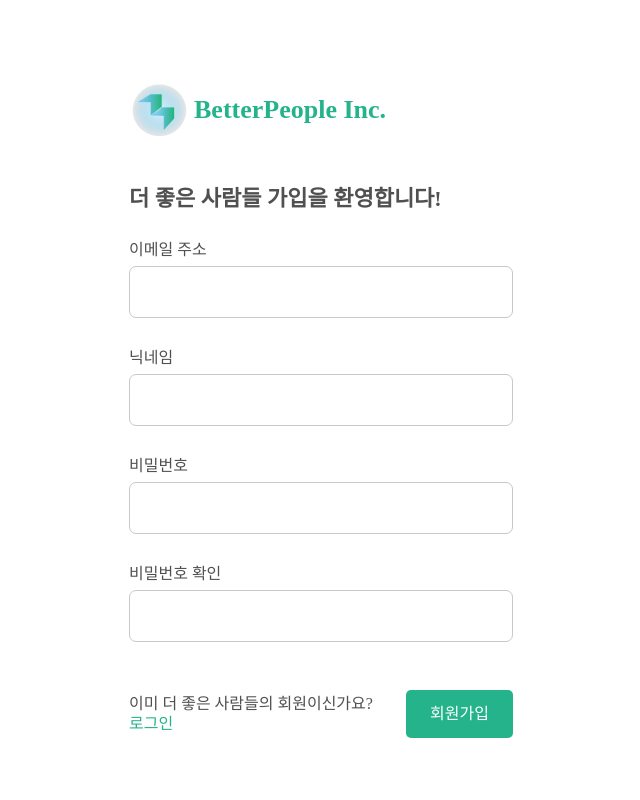
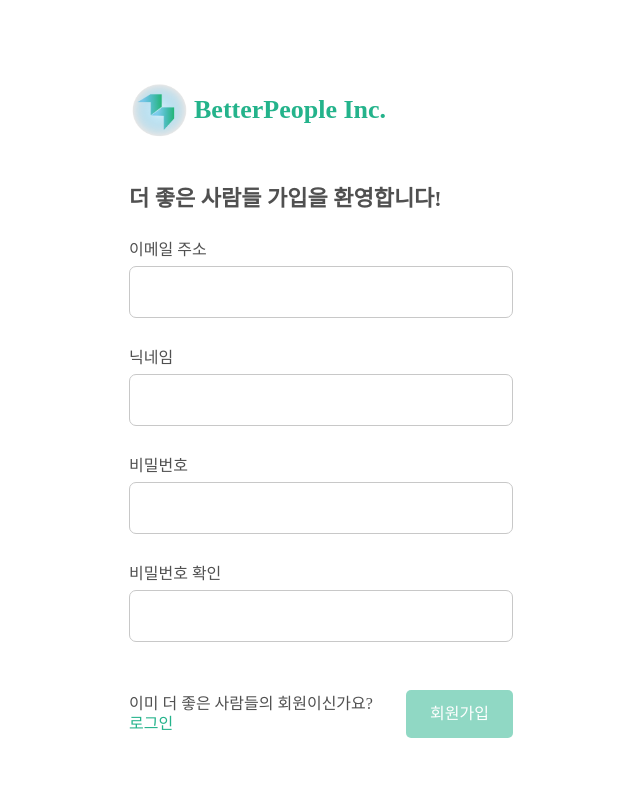
Before and after one commit to Raypark-betterpeople/betterpeople-frontend, a React (Create React App) app: page /create-account in a window 1280 px wide. Shown: the top 800 px of the page, without its empty margins (319-959 px from the left). Built offline with nearby package versions, Linux system fonts and the light colour scheme.

Commit message:
create-account & mutation 폼 유효성 검사

```diff
--- a/package.json
+++ b/package.json
@@ -11,11 +11,13 @@
     "@types/node": "^17.0.8",
     "@types/react": "^17.0.38",
     "@types/react-dom": "^17.0.11",
+    "@types/react-helmet": "^6.1.5",
     "@types/styled-components": "^5.1.19",
     "apollo": "^2.33.9",
     "graphql": "^16.2.0",
     "react": "^17.0.2",
     "react-dom": "^17.0.2",
+    "react-helmet": "^6.1.0",
     "react-hook-form": "^7.22.5",
     "react-router-dom": "^6.2.1",
     "react-scripts": "5.0.0",
--- a/public/index.html
+++ b/public/index.html
@@ -24,7 +24,7 @@
       work correctly both with client-side routing and a non-root public URL.
       Learn how to configure a non-root public URL by running `npm run build`.
     -->
-    <title>React App</title>
+    <title>더 좋은 사람들</title>
   </head>
   <body>
     <noscript>You need to enable JavaScript to run this app.</noscript>
--- /dev/null
+++ b/src/__generated__/createAccountMutation.ts
@@ -0,0 +1,24 @@
+/* tslint:disable */
+/* eslint-disable */
+// @generated
+// This file was automatically generated and should not be edited.
+
+import { CreateAccountInput } from "./globalTypes";
+
+// ====================================================
+// GraphQL mutation operation: createAccountMutation
+// ====================================================
+
+export interface createAccountMutation_createAccount {
+  __typename: "CreateAccountOutput";
+  ok: boolean;
+  error: string | null;
+}
+
+export interface createAccountMutation {
+  createAccount: createAccountMutation_createAccount;
+}
+
+export interface createAccountMutationVariables {
+  createAccountInput: CreateAccountInput;
+}
--- a/src/pages/create-account.tsx
+++ b/src/pages/create-account.tsx
@@ -1,9 +1,31 @@
+import { gql, useMutation } from "@apollo/client";
 import React from "react";
+import { Helmet } from "react-helmet";
 import { useForm } from "react-hook-form";
-import { Link } from "react-router-dom";
+import { Link, useNavigate } from "react-router-dom";
 import styled from "styled-components";
 import { FormError } from "../components/form-error";
 import AroundLogo from "../images/around_logo.png";
+import {
+  createAccountMutation,
+  createAccountMutationVariables,
+} from "../__generated__/createAccountMutation";
+
+const CREATE_ACCOUNT_MUTATION = gql`
+  mutation createAccountMutation($createAccountInput: CreateAccountInput!) {
+    createAccount(input: $createAccountInput) {
+      ok
+      error
+    }
+  }
+`;
+
+interface ICreateAccountForm {
+  email: string;
+  password: string;
+  nickname: string;
+  passwordcheck: string;
+}
 
 const Section = styled.div`
   width: 100vw;
@@ -91,7 +113,7 @@ const Form = styled.form`
   }
 `;
 
-const Button = styled.button`
+const Button = styled.button<{ opacity?: string; canClick?: string }>`
   all: unset;
   background-color: rgb(36, 179, 139);
   color: white;
@@ -100,6 +122,8 @@ const Button = styled.button`
   transition: 0.5s;
   font-weight: 500;
   cursor: pointer;
+  pointer-events: ${(props) => props.canClick};
+  opacity: ${(props) => props.opacity};
   :hover {
     opacity: 0.7;
   }
@@ -122,14 +146,39 @@ export const CreateAccount = () => {
     register,
     getValues,
     handleSubmit,
-    formState: { errors },
-  } = useForm({
+    formState: { errors, isValid },
+  } = useForm<ICreateAccountForm>({
     mode: "onChange",
   });
-
+  const navigate = useNavigate();
+  const onCompleted = (data: createAccountMutation) => {
+    const {createAccount: { ok }} = data;
+    if(ok) {
+      navigate('/login')
+    }
+  }
+  const [createAccountMutation, { data }] = useMutation<
+    createAccountMutation,
+    createAccountMutationVariables
+  >(CREATE_ACCOUNT_MUTATION, {onCompleted});
+  const onSubmit = () => {
+    const { email, password, nickname } = getValues();
+    createAccountMutation({
+      variables: {
+        createAccountInput: {
+          email,
+          password,
+          nickname,
+        },
+      },
+    });
+  };
   return (
     <Section>
-      <Form>
+      <Helmet>
+        <title>더 좋은 사람들 | 회원가입</title>
+      </Helmet>
+      <Form onSubmit={handleSubmit(onSubmit)}>
         <Link style={{ textDecoration: "none" }} to="/">
           <InlineStyle>
             <AROUND_LOGO src={AroundLogo} alt="로고" />
@@ -151,12 +200,18 @@ export const CreateAccount = () => {
         </Font>
         <Input
           style={{ boxSizing: "border-box" }}
-          {...register("email", { required: "이메일은 필수 항목입니다." })}
+          {...register("email", {
+            required: "이메일은 필수 항목입니다.",
+            pattern: /^(([^<>()\[\]\\.,;:\s@"]+(\.[^<>()\[\]\\.,;:\s@"]+)*)|(".+"))@((\[[0-9]{1,3}\.[0-9]{1,3}\.[0-9]{1,3}\.[0-9]{1,3}])|(([a-zA-Z\-0-9]+\.)+[a-zA-Z]{2,}))$/,
+          })}
           type="email"
           required
         />
         {errors.email?.message && (
           <FormError errorMessage={errors.email?.message} />
+        )}
+        {errors.email?.type === "pattern" && (
+          <FormError errorMessage="이메일 형식이 올바르지 않습니다." />
         )}
         <Font fontSize="16px" fontColor="rgb(80,80,80)" marginTop="2rem">
           닉네임
@@ -186,7 +241,7 @@ export const CreateAccount = () => {
           <FormError errorMessage={errors.password?.message} />
         )}
         {errors.password?.type === "minLength" && (
-          <FormError errorMessage="비밀번호는 8글자 이상이어야 합니다." />
+          <FormError errorMessage="비밀번호는 10글자 이상이어야 합니다." />
         )}
         <Font fontSize="16px" fontColor="rgb(80,80,80)" marginTop="2rem">
           비밀번호 확인
@@ -194,12 +249,16 @@ export const CreateAccount = () => {
         <Input
           style={{ boxSizing: "border-box" }}
           {...register("passwordcheck", {
-            required: "비밀번호는 필수 항목입니다.",
+            required: "비밀번호가 일치하지 않습니다.",
             minLength: 10,
+            validate: (value) => value === getValues("password"),
           })}
           type="password"
           required
         />
+        {errors.passwordcheck?.type === "validate" && (
+          <FormError errorMessage="비밀번호가 일치하지 않습니다." />
+        )}
         <Seperate>
           <div>
             <Font fontSize="16px" fontColor="rgb(80,80,80)">
@@ -219,8 +278,15 @@ export const CreateAccount = () => {
               </Font>
             </Link>
           </div>
-          <Button>회원가입</Button>
+          {isValid ? (
+            <Button>회원가입</Button>
+          ) : (
+            <Button canClick="none" opacity="0.5">
+              회원가입
+            </Button>
+          )}
         </Seperate>
+        {data?.createAccount.error && <FormError errorMessage={data?.createAccount.error} />}
       </Form>
     </Section>
   );
--- a/src/pages/login.tsx
+++ b/src/pages/login.tsx
@@ -1,14 +1,16 @@
 import { gql, useMutation } from "@apollo/client";
 import React from "react";
 import { useForm } from "react-hook-form";
-import { Link } from "react-router-dom";
+import { Link, useNavigate } from "react-router-dom";
 import styled from "styled-components";
 import { FormError } from "../components/form-error";
+import Helmet from "react-helmet";
 import AroundLogo from "../images/around_logo.png";
 import {
   LoginMutation,
   LoginMutationVariables,
 } from "../__generated__/LoginMutation";
+import { isLoggedInVar } from "../apollo";
 
 const LOGIN_MUTATION = gql`
   mutation LoginMutation($loginInput: LoginInput!) {
@@ -106,7 +108,7 @@ const Form = styled.form`
   }
 `;
 
-const Button = styled.button`
+const Button = styled.button<{ opacity?: string, canClick?: string }>`
   all: unset;
   background-color: rgb(36, 179, 139);
   color: white;
@@ -115,12 +117,14 @@ const Button = styled.button`
   transition: 0.5s;
   font-weight: 500;
   cursor: pointer;
+  pointer-events: ${(props) => props.canClick};
+  opacity: ${(props) => props.opacity};
   :hover {
     opacity: 0.7;
   }
   @media only screen and (max-width: 520px) {
     padding: 0.8rem 1rem 0.8rem 1rem;
-    font-size:14px;
+    font-size: 14px;
   }
 `;
 
@@ -142,25 +146,30 @@ export const Login = () => {
     register,
     getValues,
     handleSubmit,
-    formState: { errors },
+    formState: { errors, isValid },
   } = useForm<IForm>({
-    mode: "onChange"
+    mode: "onChange",
   });
+
+  const navigate = useNavigate();
+
   const onCompleted = (data: LoginMutation) => {
     const {
       Login: { ok, error, token },
     } = data;
     if (ok) {
-      console.log(token)
+      console.log(token);
+      isLoggedInVar(true);
+      navigate('/')
     }
-    if(error) {
-      console.log(error)
+    if (error) {
+      console.log(error);
     }
   };
-  const [loginMutation, {data}] = useMutation<LoginMutation, LoginMutationVariables>(
-    LOGIN_MUTATION,
-    { onCompleted }
-  );
+  const [loginMutation, { data }] = useMutation<
+    LoginMutation,
+    LoginMutationVariables
+  >(LOGIN_MUTATION, { onCompleted });
   const onSubmit = () => {
     const { email, password } = getValues();
     loginMutation({
@@ -174,6 +183,9 @@ export const Login = () => {
   };
   return (
     <Section>
+      <Helmet>
+        <title>더 좋은 사람들 | 로그인</title>
+      </Helmet>
       <Form onSubmit={handleSubmit(onSubmit)}>
         <Link style={{ textDecoration: "none" }} to="/">
           <InlineStyle>
@@ -196,12 +208,15 @@ export const Login = () => {
         </Font>
         <Input
           style={{ boxSizing: "border-box" }}
-          {...register("email", { required: "이메일은 필수 항목입니다." })}
+          {...register("email", { required: "이메일은 필수 항목입니다.", pattern: /^(([^<>()\[\]\\.,;:\s@"]+(\.[^<>()\[\]\\.,;:\s@"]+)*)|(".+"))@((\[[0-9]{1,3}\.[0-9]{1,3}\.[0-9]{1,3}\.[0-9]{1,3}])|(([a-zA-Z\-0-9]+\.)+[a-zA-Z]{2,}))$/ })}
           type="email"
           required
         />
         {errors.email?.message && (
           <FormError errorMessage={errors.email?.message} />
+        )}
+        {errors.email?.type ==='pattern' && (
+          <FormError errorMessage="이메일 형식이 올바르지 않습니다." />
         )}
         <Font fontSize="16px" fontColor="rgb(80,80,80)" marginTop="3rem">
           비밀번호
@@ -219,7 +234,7 @@ export const Login = () => {
           <FormError errorMessage={errors.password?.message} />
         )}
         {errors.password?.type === "minLength" && (
-          <FormError errorMessage="비밀번호는 8글자 이상이어야 합니다." />
+          <FormError errorMessage="비밀번호는 10글자 이상이어야 합니다." />
         )}
         <Seperate>
           <div>
@@ -240,11 +255,9 @@ export const Login = () => {
               </Font>
             </Link>
           </div>
-          <Button>로그인</Button>
+          {isValid ? <Button>로그인</Button> : <Button canClick='none' opacity='0.5'>로그인</Button>}
         </Seperate>
-        {data?.Login.error && (
-          <FormError errorMessage={data?.Login.error} />
-        )}
+        {data?.Login.error && <FormError errorMessage={data?.Login.error} />}
       </Form>
     </Section>
   );
--- a/src/routers/mainpage.tsx
+++ b/src/routers/mainpage.tsx
@@ -9,7 +9,7 @@ export const MainPage = () => {
   return (
     <div>
       {isLoggedIn ? (
-        "로그인"
+        "로그인 되었습니다."
       ) : (
         <div>
           <Link className='text-link' to="/login">로그인</Link>
```
Also changed, not shown: src/__generated__/globalTypes.ts (+7 -0 lines), 1 other file (tests, documents, lock files or other folders).
